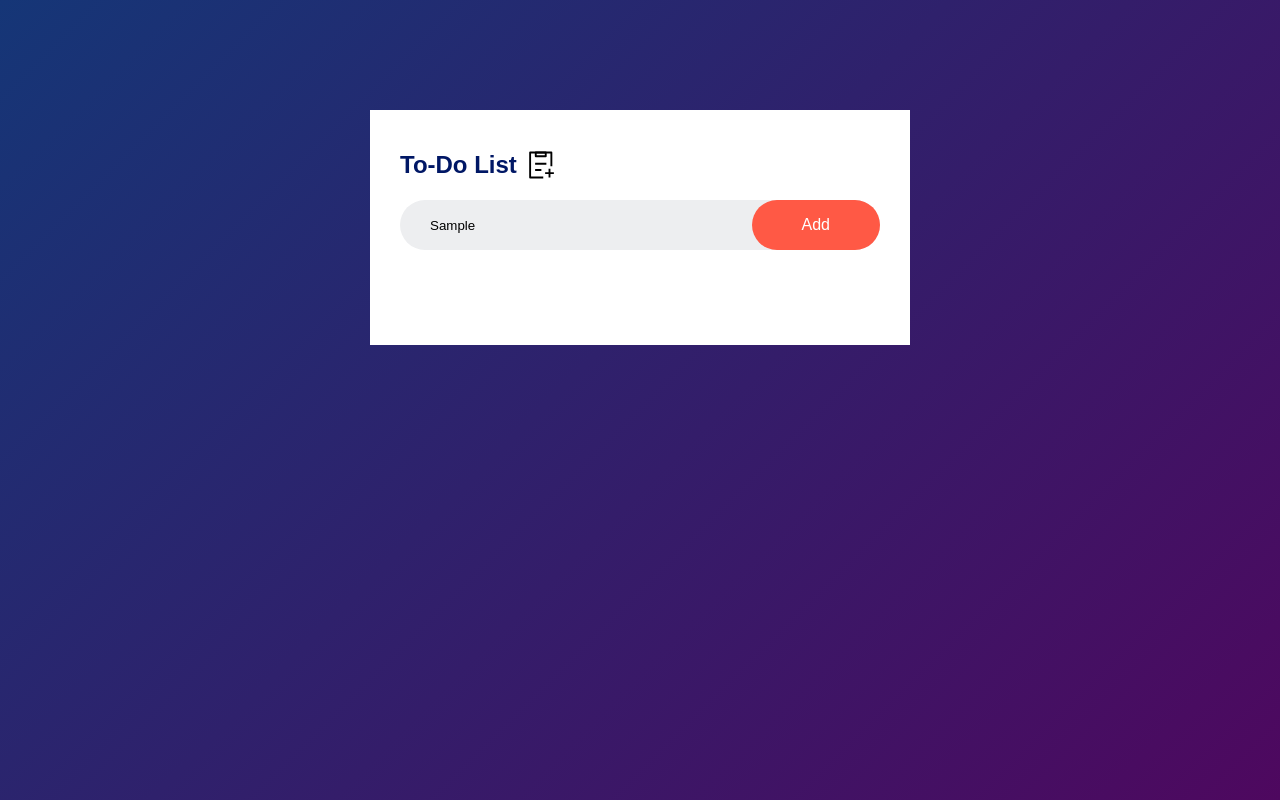
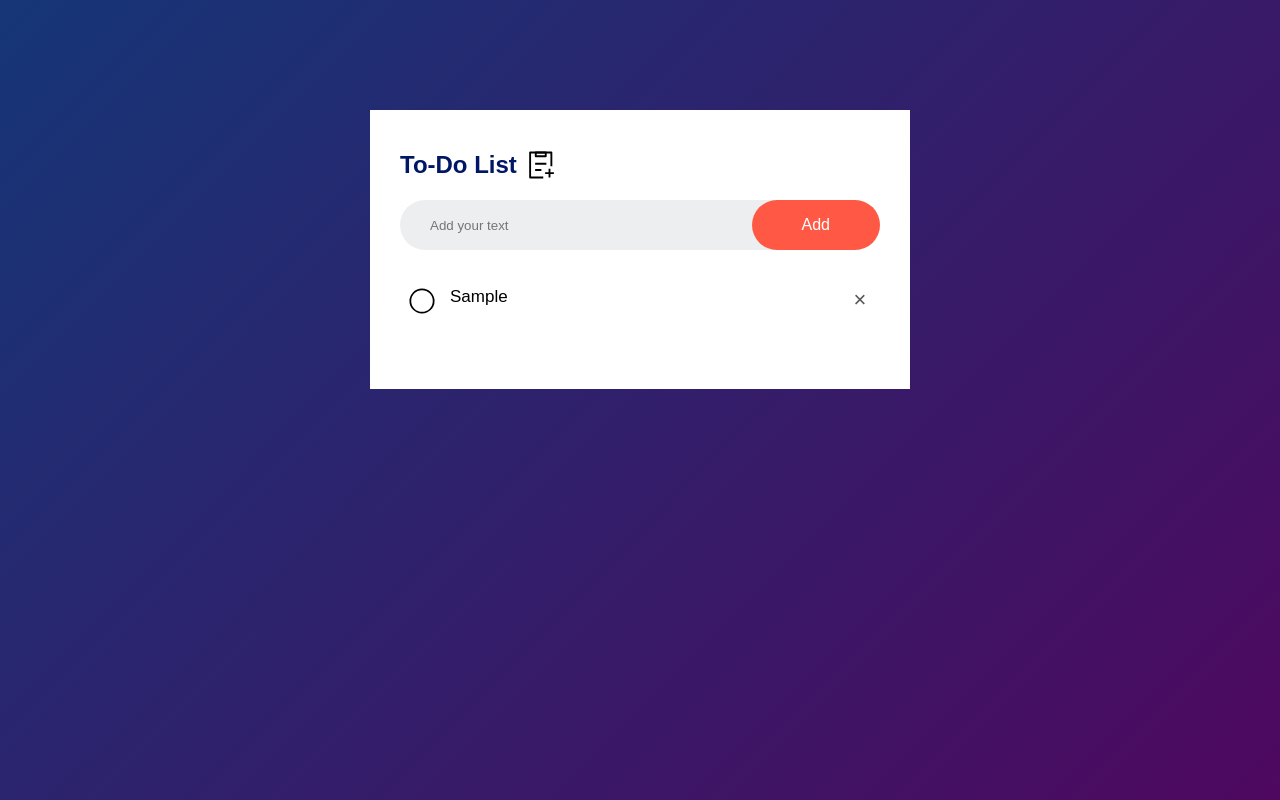
Before and after one commit to kimonie/jsprojects, a plain HTML site: page taskApp/index.html in a window 1280 px wide. Both pictures are taken after typing "Sample" into the empty fields and a click on the button "Add". Drawn offline with Linux system fonts and the light colour scheme.

Commit message:
todo list functionality added, including storing list in local stroage

```diff
--- a/taskApp/index.html
+++ b/taskApp/index.html
@@ -12,14 +12,12 @@
          <div class="todo-app">
             <h2>To-Do List <img src="images/icon.svg" alt="icon"/></h2>
             <div class="row">
-                <input type="text" name="input-box" id="" placeholder="Add your text">
-                <button>Add</button>
+                <input type="text" name="input-box" id="input-box" placeholder="Add your text">
+                <button onclick="addTask()">Add</button>
             </div>
-<!--
+
             <ul id="list-container">
-                <li>Task</li>
-                <li class="checked">Task</li>
-             </ul> -->
+             </ul>
 
          </div>
     </div>
--- a/taskApp/script.js
+++ b/taskApp/script.js
@@ -0,0 +1,42 @@
+const inputBox = document.querySelector('#input-box');
+const listContainer = document.querySelector('#list-container');
+
+function addTask() {
+
+    if(inputBox.value === ''){
+        alert("You must write something!");
+    }
+    else {
+        let li = document.createElement("li");
+        li.innerHTML = inputBox.value;
+        listContainer.appendChild(li);
+        let span = document.createElement("span");
+        span.innerHTML = "\u00d7"
+        li.appendChild(span)
+    }
+
+    inputBox.value = "";
+    saveList()
+}
+
+listContainer.addEventListener('click', function(e){
+    if(e.target.tagName === 'LI') {
+        e.target.classList.toggle("checked")
+        saveList()
+    }
+    else if(e.target.tagName === "SPAN") {
+
+        e.target.parentElement.remove();
+        saveList()
+    }
+}, false)
+
+function saveList() {
+    localStorage.setItem("data", listContainer.innerHTML);
+}
+
+function showList() {
+    listContainer.innerHTML =localStorage.getItem("data")
+}
+
+showList();
--- a/taskApp/styles.css
+++ b/taskApp/styles.css
@@ -92,3 +92,20 @@ ul li.checked {
 ul li.checked::before {
     background-image: url(images/check.svg);
 }
+
+ul li span {
+    position:absolute;
+    right: 0;
+    top: 5px;
+    width: 40px;
+    height: 40px;
+    font-size: 22px;
+    color: #555;
+    line-height: 40px;
+    text-align: center;
+    border-radius: 50%;
+}
+
+ul li span:hover {
+    background: #edeef0;
+}
```
